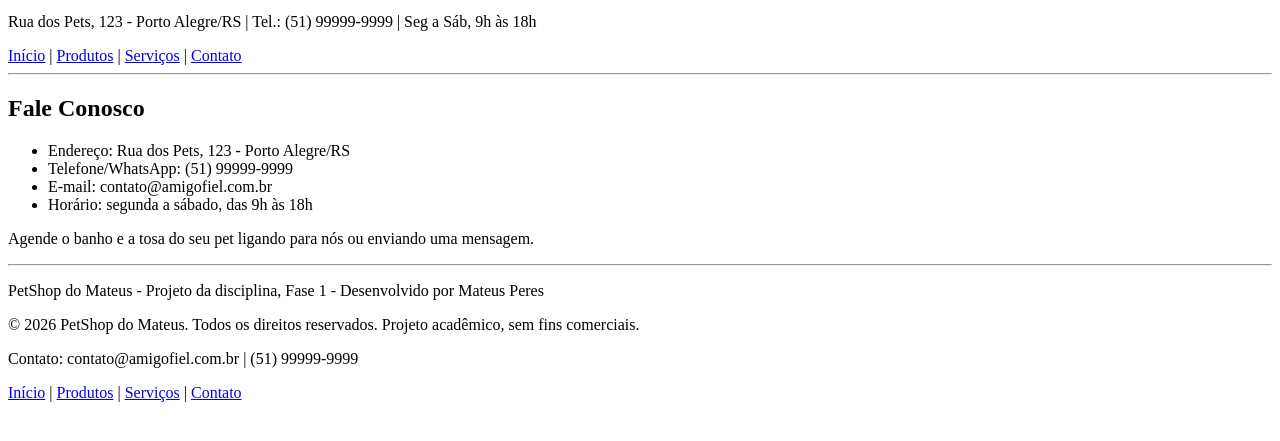
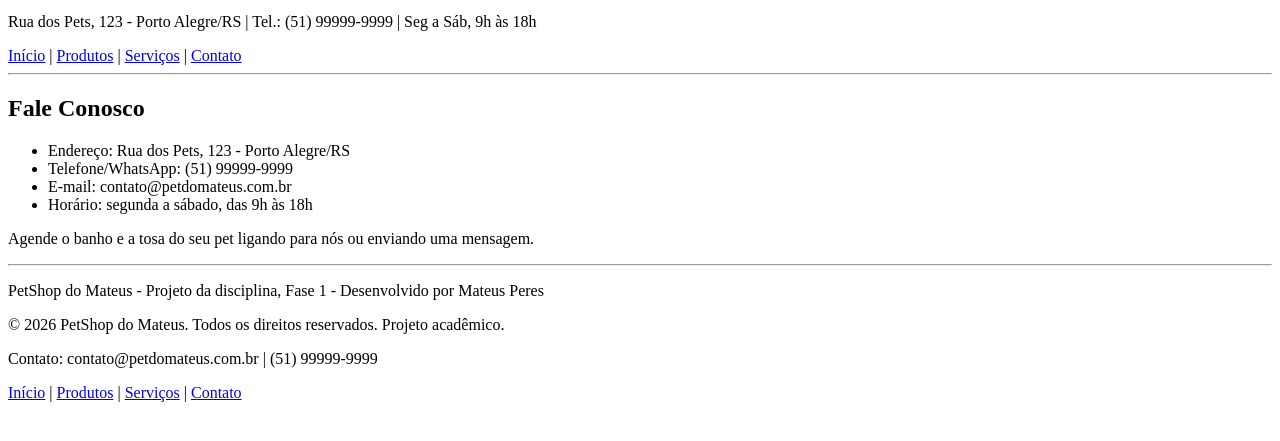
Before and after one commit to 0Peres/petshop, a plain HTML site: page contato.html in a window 1280 px wide. Shown: the part 101-542 px from the top of the page. Drawn offline with Linux system fonts and the light colour scheme.

Commit message:
Update contact email and footer information

```diff
--- a/contato.html
+++ b/contato.html
@@ -24,7 +24,7 @@
   <ul>
     <li>Endereço: Rua dos Pets, 123 - Porto Alegre/RS</li>
     <li>Telefone/WhatsApp: (51) 99999-9999</li>
-    <li>E-mail: contato@amigofiel.com.br</li>
+    <li>E-mail: contato@petdomateus.com.br</li>
     <li>Horário: segunda a sábado, das 9h às 18h</li>
   </ul>
   <p>Agende o banho e a tosa do seu pet ligando para nós ou enviando uma mensagem.</p>
@@ -33,8 +33,8 @@
 <footer>
   <hr>
   <p>PetShop do Mateus - Projeto da disciplina, Fase 1 - Desenvolvido por Mateus Peres</p>
-  <p>&copy; 2026 PetShop do Mateus. Todos os direitos reservados. Projeto acadêmico, sem fins comerciais.</p>
-  <p>Contato: contato@amigofiel.com.br | (51) 99999-9999</p>
+  <p>&copy; 2026 PetShop do Mateus. Todos os direitos reservados. Projeto acadêmico.</p>
+  <p>Contato: contato@petdomateus.com.br | (51) 99999-9999</p>
   <p>
     <a href="index.html">Início</a> |
     <a href="produtos.html">Produtos</a> |
```
